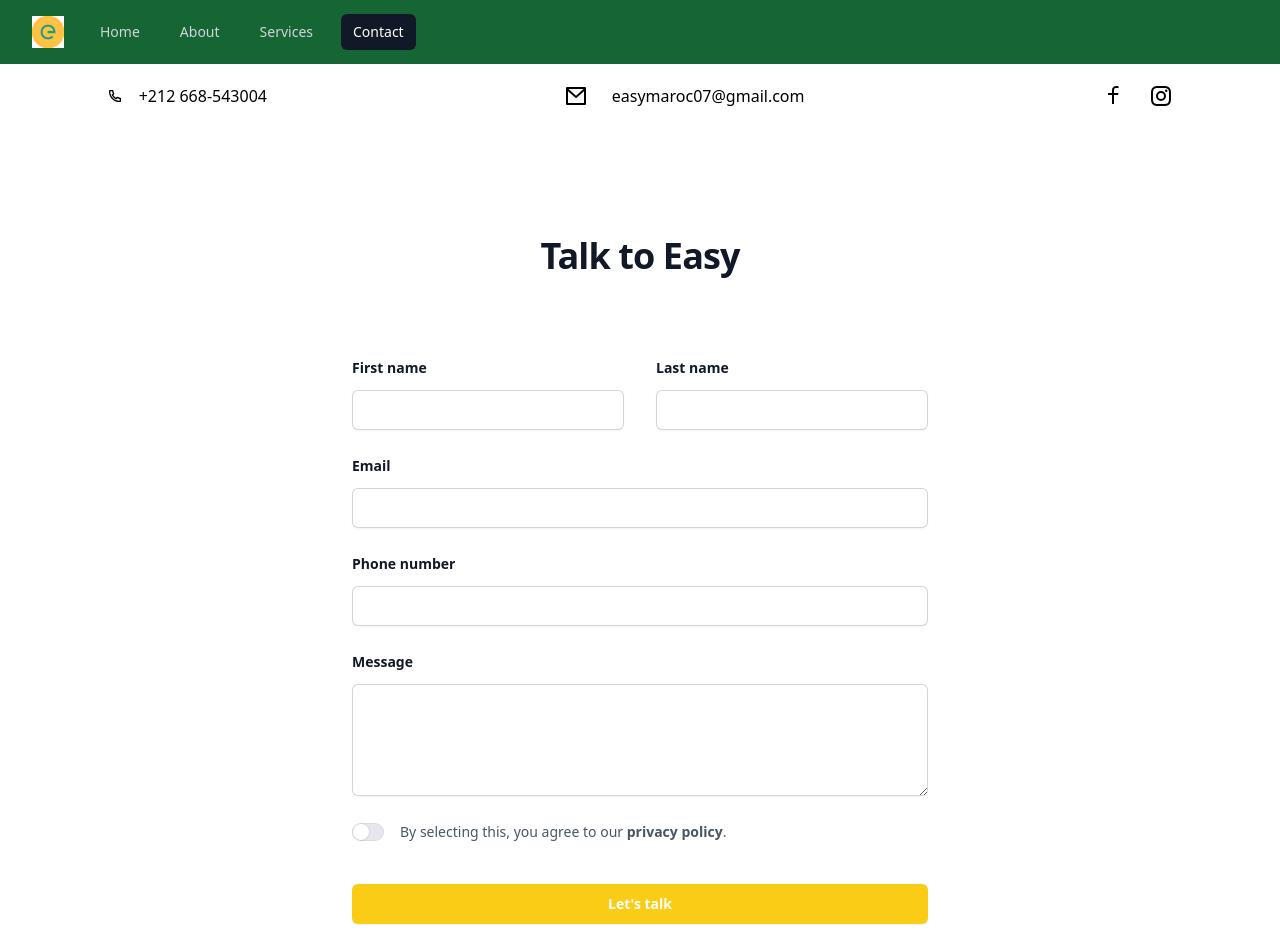
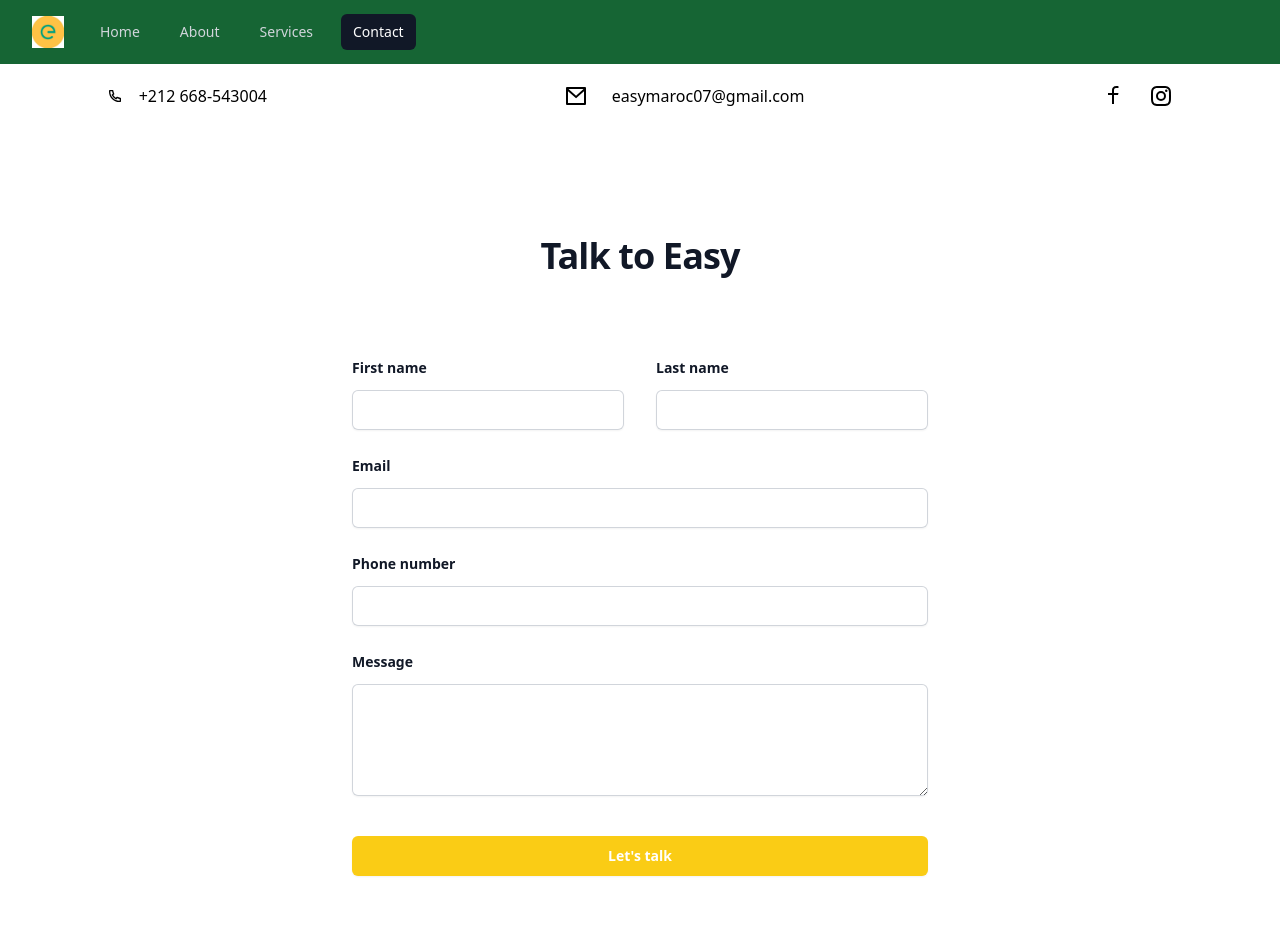
Before and after one commit to asmaemou/easywebsite2, a React (Create React App) app: page /contact in a window 1280 px wide. Shown: the top 952 px of the page. Built offline with nearby package versions, Linux system fonts and the light colour scheme.

Commit message:
solving the problem of the link

```diff
--- a/src/components/ContactForm.js
+++ b/src/components/ContactForm.js
@@ -1,21 +1,10 @@
-import { useState } from 'react'
-import { Switch } from '@headlessui/react'
-
-function classNames(...classes) {
-  return classes.filter(Boolean).join(' ')
-}
-
 export default function ContactForm() {
-  const [agreed, setAgreed] = useState(false)
   return (
     <div className="isolate bg-white px-6 py-24 sm:py-32 lg:px-8">
       <div
         className="absolute inset-x-0 top-[-10rem] -z-10 transform-gpu overflow-hidden blur-3xl sm:top-[-20rem]"
         aria-hidden="true"
       >
-        <div
-          className="relative left-1/2 -z-10 aspect-[1155/678] w-[36.125rem] max-w-none -translate-x-1/2 rotate-[30deg]  opacity-30 sm:left-[calc(50%-40rem)] sm:w-[72.1875rem]"
-        />
       </div>
       <div className="mx-auto max-w-2xl text-center">
         <h2 className="text-3xl font-bold tracking-tight text-gray-900 sm:text-4xl">Talk to Easy</h2>
@@ -92,34 +81,6 @@ export default function ContactForm() {
               />
             </div>
           </div>
-          <Switch.Group as="div" className="flex gap-x-4 sm:col-span-2">
-            <div className="flex h-6 items-center">
-              <Switch
-                checked={agreed}
-                onChange={setAgreed}
-                className={classNames(
-                  agreed ? 'bg-yellow-500' : 'bg-gray-200',
-                  'flex w-8 flex-none cursor-pointer rounded-full p-px ring-1 ring-inset ring-gray-900/5 transition-colors duration-200 ease-in-out focus-visible:outline focus-visible:outline-2 focus-visible:outline-offset-2 focus-visible:outline-yellow-500'
-                )}
-              >
-                <span className="sr-only">Agree to policies</span>
-                <span
-                  aria-hidden="true"
-                  className={classNames(
-                    agreed ? 'translate-x-3.5' : 'translate-x-0',
-                    'h-4 w-4 transform rounded-full bg-white shadow-sm ring-1 ring-gray-900/5 transition duration-200 ease-in-out'
-                  )}
-                />
-              </Switch>
-            </div>
-            <Switch.Label className="text-sm leading-6 text-gray-600">
-              By selecting this, you agree to our{' '}
-              <a href="#" className="font-semibold text-black-600">
-                privacy&nbsp;policy
-              </a>
-              .
-            </Switch.Label>
-          </Switch.Group>
         </div>
         <div className="mt-10">
           <button
--- a/src/components/Home.js
+++ b/src/components/Home.js
@@ -24,6 +24,7 @@ const Home = () => {
           <a
             href="https://web.facebook.com/easylarache/videos/3293695087585784"
             className="text-green-600 underline"
+            target="_blank" rel="noreferrer"
           >
             Video Pub
           </a>
```
